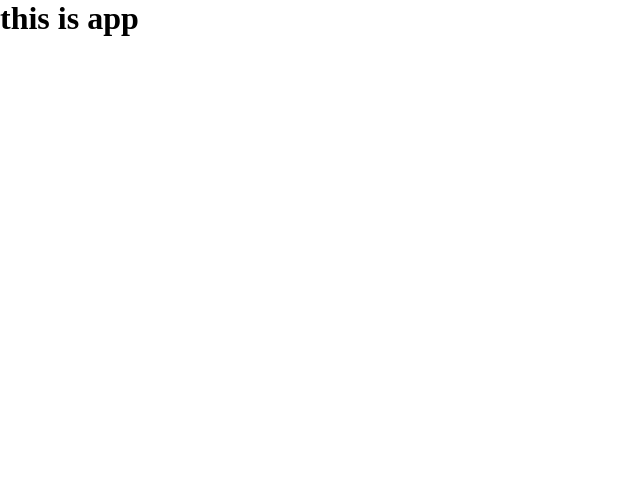
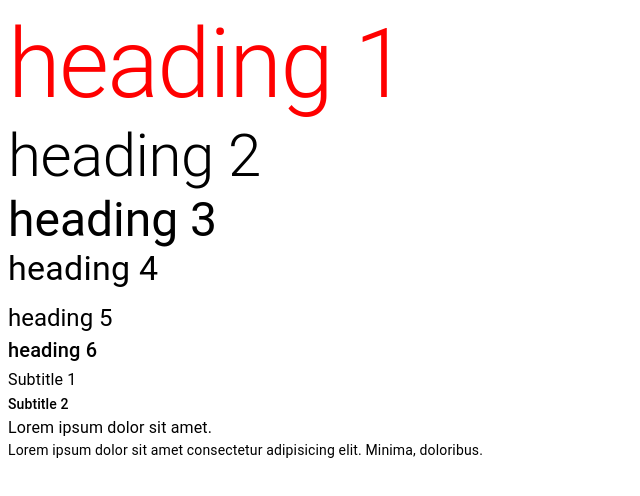
Before and after one commit to mahabur-rahman/React_MUI, a React (Create React App) app in the folder my-app/: page / in a window 1280 px wide. Shown: the top 496 px of the page, without its empty margins (0-640 px from the left). Built offline with nearby package versions, Linux system fonts and the light colour scheme.

Commit message:
Typography

```diff
--- a/my-app/package.json
+++ b/my-app/package.json
@@ -3,6 +3,9 @@
   "version": "0.1.0",
   "private": true,
   "dependencies": {
+    "@emotion/react": "^11.10.4",
+    "@emotion/styled": "^11.10.4",
+    "@mui/material": "^5.10.7",
     "@testing-library/jest-dom": "^5.14.1",
     "@testing-library/react": "^13.0.0",
     "@testing-library/user-event": "^13.2.1",
--- a/my-app/src/App.js
+++ b/my-app/src/App.js
@@ -1,7 +1,9 @@
-import "./App.css";
+import "./components/mui.css";
+
+import MuiTypography from "./components/MuiTypography";
 
 const App = () => {
-  return <h1>this is app</h1>;
+  return <MuiTypography />;
 };
 
 export default App;
--- /dev/null
+++ b/my-app/src/components/MuiTypography.js
@@ -0,0 +1,30 @@
+import React from "react";
+import { Typography } from "@mui/material";
+
+const MuiTypography = () => {
+  return (
+    <div>
+      <Typography variant="h1" className="heading">
+        heading 1
+      </Typography>
+      <Typography variant="h2">heading 2</Typography>
+      <Typography variant="h3">heading 3</Typography>
+      <Typography variant="h4" component="h1" gutterBottom>
+        heading 4
+      </Typography>
+      <Typography variant="h5">heading 5</Typography>
+      <Typography variant="h6">heading 6</Typography>
+
+      <Typography variant="subtitle1">Subtitle 1</Typography>
+      <Typography variant="subtitle2">Subtitle 2</Typography>
+
+      <Typography variant="body1">Lorem ipsum dolor sit amet.</Typography>
+      <Typography variant="body2">
+        Lorem ipsum dolor sit amet consectetur adipisicing elit. Minima,
+        doloribus.
+      </Typography>
+    </div>
+  );
+};
+
+export default MuiTypography;
--- /dev/null
+++ b/my-app/src/components/mui.css
@@ -0,0 +1,3 @@
+.heading {
+    color: red;
+}
```
Also changed, not shown: 1 other file (tests, documents, lock files or other folders).
